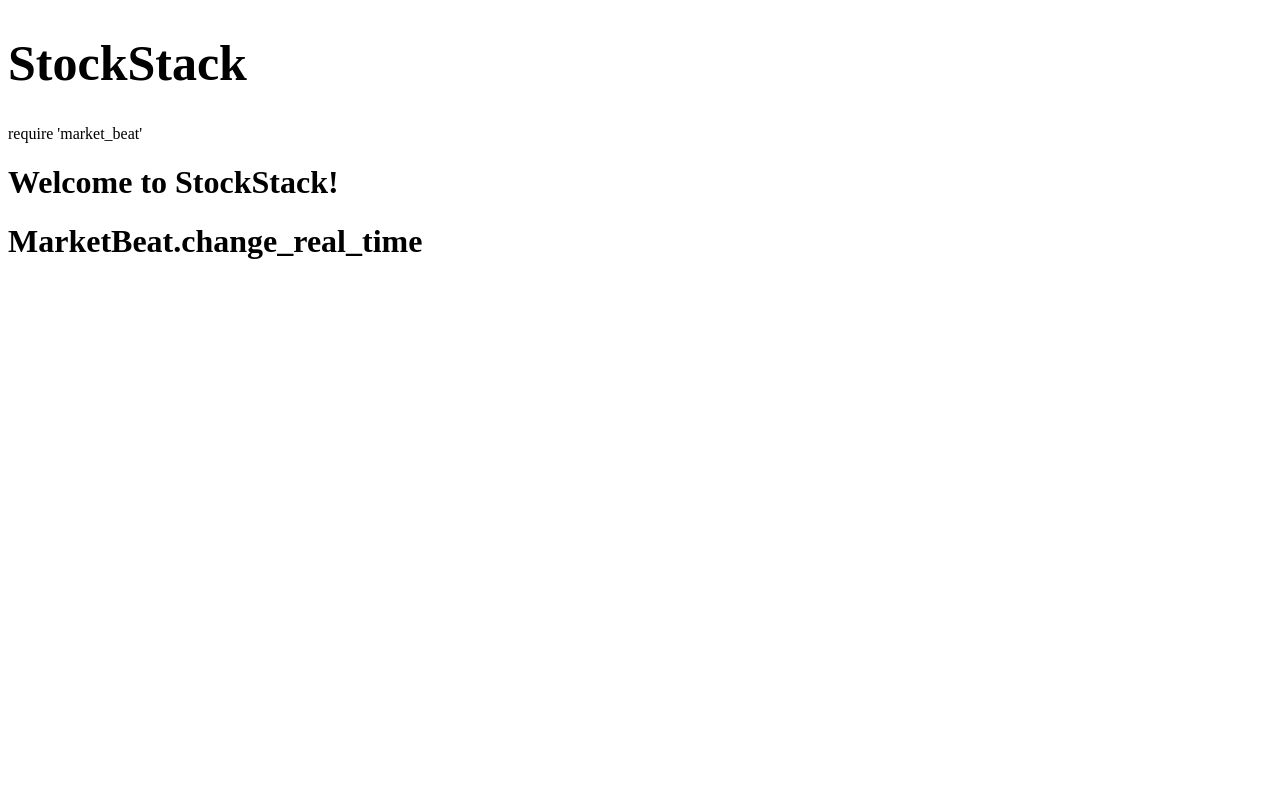
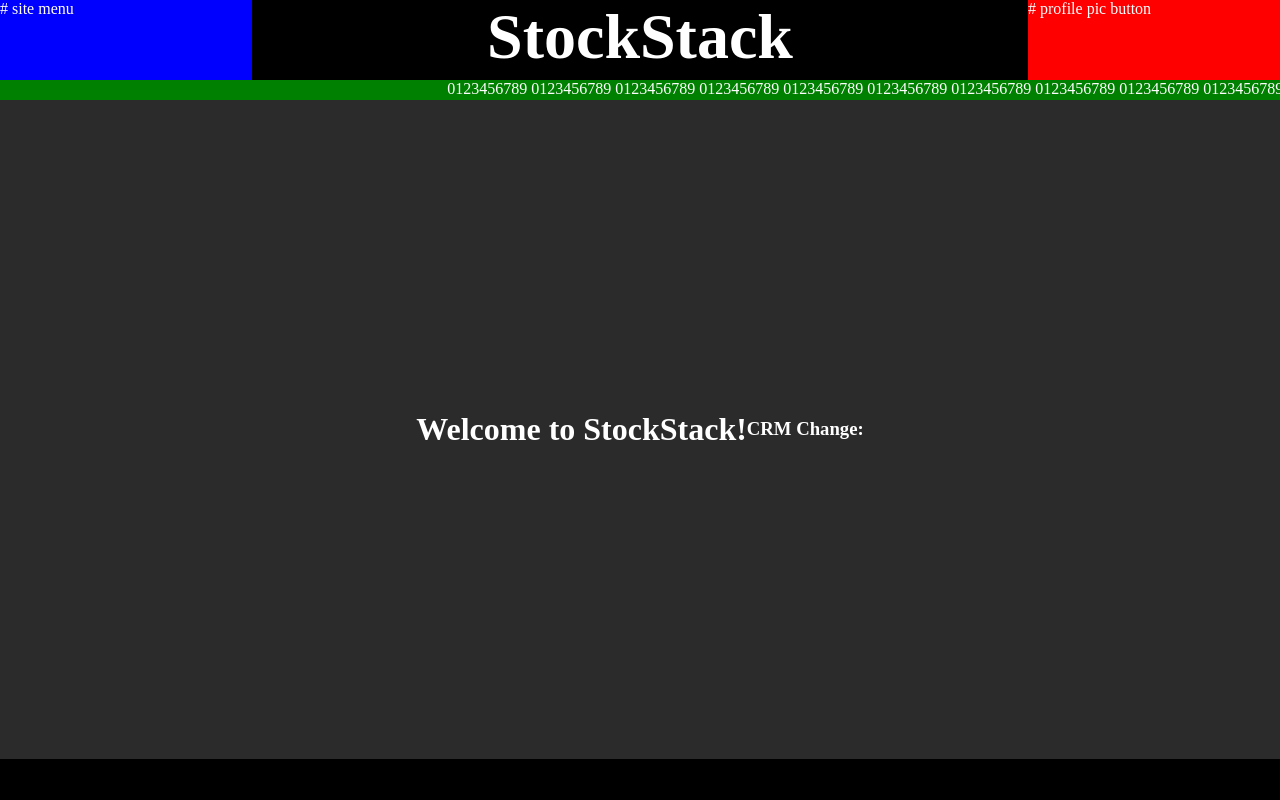
Before and after one commit to dhintz89/stock-stack, a Rails app: page / in a window 1280 px wide. Run offline with Rails 7, Linux system fonts and the light colour scheme.

Commit message:
homepage styling and add/configure gem for data pulls

```diff
--- a/app/assets/stylesheets/application.css
+++ b/app/assets/stylesheets/application.css
@@ -13,6 +13,94 @@
  *= require_tree .
  *= require_self
  */
+ * {
+     margin: 0;
+     padding: 0;
+ }
+
+ html, body {
+    background-color: #2b2b2b;
+    color: white;
+ }
+
+ header {
+    display: flex;
+    flex-shrink: 0;
+    height: 100px;
+    background-color: black;
+ }
+
+ main {
+    display: flex;
+    flex-flow: row wrap;
+    justify-content: center;
+    align-items: center;
+    align-content: center;
+    height: 100%;
+    width: 100%;
+ }
+
+ footer {
+     height: 50px;
+     background-color: black;
+ }
+
+.flex-container {
+    display: flex;
+    flex-direction: column;
+    width: 100vw;
+    height: 100vh;
+    flex-direction: column
+}
+
+.site-menu {
+    width: 20%;
+    height: 80px;
+    margin-right: 5px;
+    background-color: blue;
+}
+
 .site-title {
-    font-size: 50px
+    font-size: 2em;
+    justify-content: center;
+    text-align: center;
+    width: 60%;
+    height: 80px;
+    margin-left: 5px;
+    margin-right: 5px;
 }
+
+.profile {
+    width: 20%;
+    height: 80px;
+    margin-left: 5px;
+    background-color: red;
+}
+
+.marquis {
+    position: fixed;
+    overflow: hidden;
+    top: 80px;
+    width: 100%;
+    height: 20px;
+    margin: auto;
+    background-color: green
+}
+
+.marquis p {
+    position: absolute;
+    width: 100%;
+    height: 100%;
+    margin: 0;
+    text-align: center;
+    /* Starting position */
+    transform:translateX(100%);
+    /* Apply animation to this element */
+    animation: marquis 20s linear infinite;
+}
+
+/* define marquis animation */
+@keyframes marquis {
+    0%   { transform: translateX(100%); }
+    100% { transform: translateX(-100%); }
+}
--- a/app/controllers/application_controller.rb
+++ b/app/controllers/application_controller.rb
@@ -1,4 +1,6 @@
 class ApplicationController < ActionController::Base
+
+    # Salesforce = StockQuote::Stock.quote("CRM") will create an instance of a Stock and assign to "Salesforce"
 
     def welcome
     end
--- a/app/views/application/welcome.html.erb
+++ b/app/views/application/welcome.html.erb
@@ -1,4 +1,3 @@
-require 'market_beat'
 <h1>Welcome to StockStack!<h1>
 
-MarketBeat.change_real_time
+<h3>CRM Change: <%=  %></h3>
--- a/app/views/layouts/application.html.erb
+++ b/app/views/layouts/application.html.erb
@@ -9,8 +9,32 @@
     <%= javascript_include_tag 'application', 'data-turbolinks-track': 'reload' %>
   </head>
 
-  <body>
-    <h1 class="site-title">StockStack</h1>
-    <%= yield %>
-  </body>
+  <div class="flex-container">
+    <body>
+      <header>
+        <div class="site-menu">
+          # site menu
+        </div>
+        <div class="site-title">
+          <h1>StockStack</h1>
+        </div>
+        <div class="profile">
+          # profile pic button
+        </div>
+        <div class="marquis">
+          <% i = 0 %>
+          <p><% while i < 50 do %>
+            <%= "0123456789" %>
+            <% i += 1 %>
+          <% end %></p>
+        </div>
+      </header>
+
+      <main>
+        <%= yield %>
+      </main>
+      <footer>
+      </footer>
+    </body>
+  </div>
 </html>
--- /dev/null
+++ b/config/initializers/stock_quote.rb
@@ -0,0 +1 @@
+StockQuote::Stock.new(api_key: 'pk_f4bda8e286e742b081c4fe59b4b4acfd')
--- a/db/migrate/20190825022944_create_users.rb
+++ b/db/migrate/20190825022944_create_users.rb
@@ -3,7 +3,7 @@
     create_table :users do |t|
       t.string :name
       t.string :username
-      t.password :password_digest
+      t.string :password_digest
 
       t.timestamps
     end
```
Also changed, not shown: Gemfile, Gemfile.lock, README.md, db/schema.rb (added), 2 other files.
